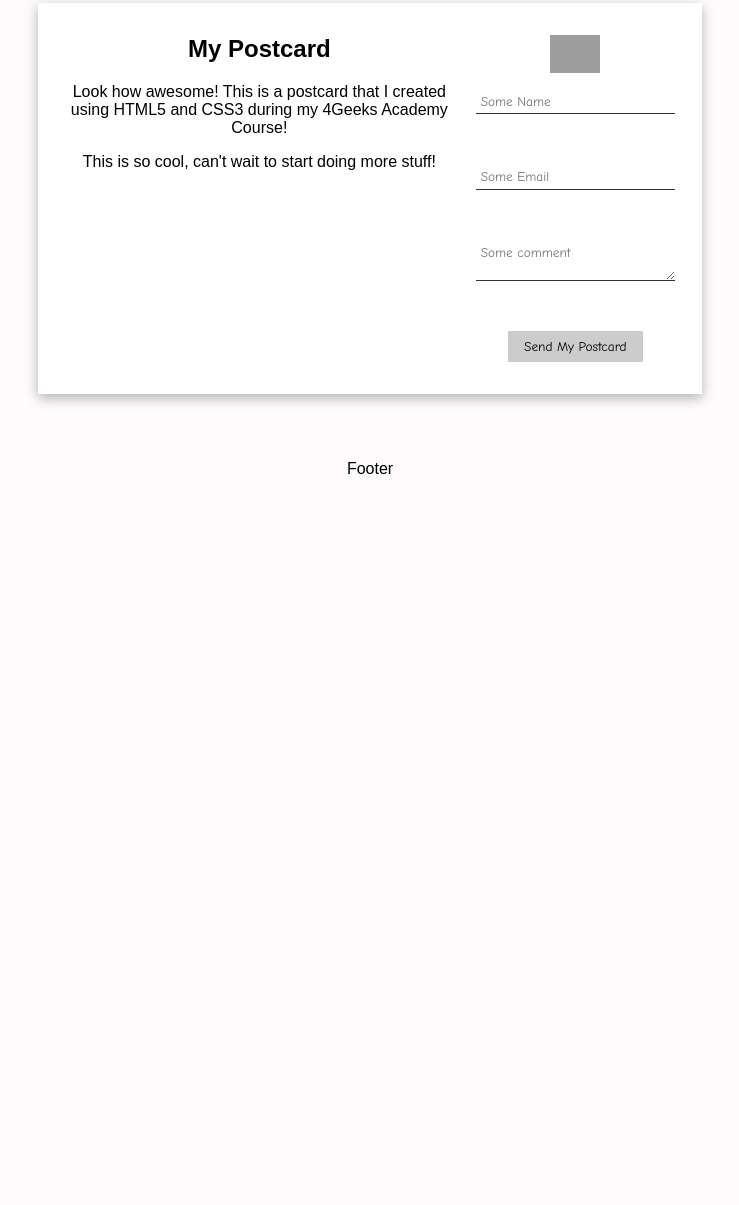
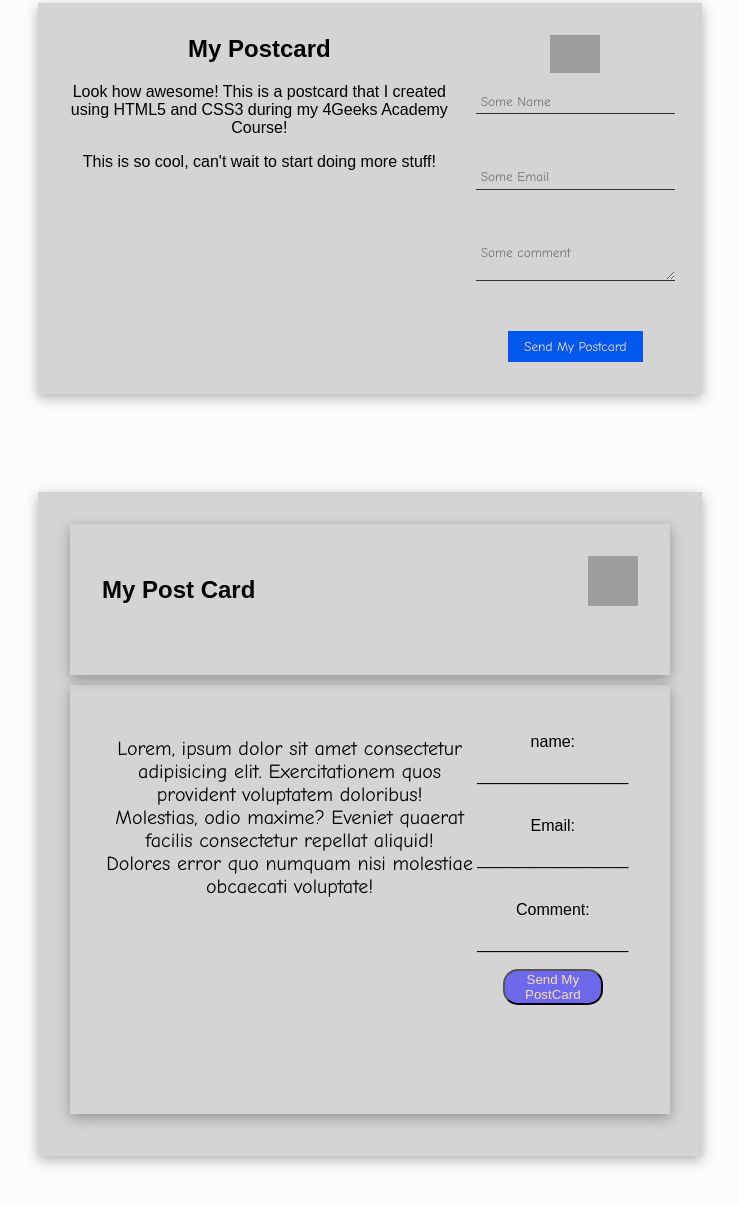
Before and after one commit to Dayloc/Ejemplos-flex-Box, a plain HTML site: page index.html in a window 1280 px wide. Shown: the part 1522-2727 px from the top of the page, without its empty margins (270-1009 px from the left). Before the commit the page ends 2016 px from the top, so only its background shows below. Drawn offline with Linux system fonts and the light colour scheme; grey boxes are pictures that could not be loaded.

Commit message:
Hecho la postCard

```diff
--- a/index.html
+++ b/index.html
@@ -67,7 +67,47 @@
     </section>
 
     <section>
-      <p>Footer</p>
+      <div class="post-contenedor">
+        <div class="head-post">
+          <div class="titulo"><h2>My Post Card</h2></div>
+
+             <img
+             class="logo-img"
+          src=" https://storage.googleapis.com/breathecode-asset-images/5318bde604cf5c915f94897a71b49ab2523101322ea21cb046db1e67c24fa3be.png"
+          alt="Logo"
+        />
+
+        </div>
+
+        <div class="contenido-post">
+          <div class="contenido-izq">
+            <p class="texto-izq">
+              Lorem, ipsum dolor sit amet consectetur adipisicing elit. Exercitationem quos provident voluptatem doloribus!<br> Molestias, odio maxime? Eveniet quaerat facilis consectetur repellat aliquid!<br> Dolores error quo numquam nisi molestiae obcaecati voluptate!
+            </p>
+          </div>
+          <div class="contenido-der">
+            <div>
+              <p>name:</p>
+              <p>_________________</p>
+
+            </div>
+            <div>
+               <p>Email:</p>
+              <p>_________________</p>
+            </div>
+            <div>
+               <p>Comment:</p>
+              <p>_________________</p>
+              <button class="send">Send My PostCard</button>
+            </div>
+          </div>
+        </div>
+
+      </div>
+    </section>
+
+    <section>
+
     </section>
   </body>
 </html>
--- a/styles.css
+++ b/styles.css
@@ -76,7 +76,7 @@ body {
 
 
 .postcard {
-  background: white;
+  background: rgb(213, 211, 211);
   max-width: 600px;
   margin: 3rem auto;
   display: flex;
@@ -120,13 +120,99 @@ body {
 }
 
 .postcard-form button {
-  background: #ccc;
+  background: #0057ed;
   border: none;
   padding: 0.5rem 1rem;
   font-family: 'Comic Sans MS', cursive, sans-serif;
   cursor: pointer;
+  color: wheat;
 }
 
 .postcard-form button:hover {
-  background: #bbb;
+  background: #a994ee;
 }
+/* esta va ha ser mi caja grande*/
+.post-contenedor{
+   background: rgb(213, 211, 211);
+  max-width: 600px;
+  height: 600px;
+  margin: 3rem auto;
+  display: flex;
+  flex-direction: column;
+  padding: 2rem;
+  box-shadow: 0 4px 12px rgba(0,0,0,0.3);
+  margin-bottom: 50px;
+
+}
+/*Este va ha ser mi head*/
+.head-post{
+
+  max-width: 550px;
+  height: 100px;
+ justify-content: space-between;
+  display: flex;
+  padding: 2rem;
+  box-shadow: 0 4px 12px rgba(0,0,0,0.3);
+  margin-bottom: 10px;
+}
+.contenido-post{
+  flex-direction: row;
+
+  max-width: 100%;
+  height: 70%;
+  display: flex;
+  padding: 2rem;
+  box-shadow: 0 4px 12px rgba(0,0,0,0.3);
+  margin-bottom: 10px;
+}
+.footer-post{
+
+  max-width: 550px;
+  height: 100px;
+
+  display: flex;
+  padding: 2rem;
+  box-shadow: 0 4px 12px rgba(0,0,0,0.3);
+  margin-bottom: 10px;
+}
+.contenido-izq{
+  width: 70%;
+}
+.contenido-der{
+  width: 30%;
+  display: flex;
+  flex-direction: column;
+  align-items: start;
+}
+
+.send{
+  border-radius: 15px;
+  background: rgb(109, 105, 234);
+  width: 100px;
+color: wheat;}
+
+.texto-izq{
+  font-family: 'Comic Sans MS', cursive, sans-serif;
+  font-size: 20px;
+  color: black;
+}
+.tituo{
+  font-family: 'Comic Sans MS', cursive, sans-serif;
+  font-size: 30px;
+  color: black;
+  width: 100%  ;
+  align-self: center;
+}
+.logo{
+  width: 30%;
+  height: 100px;
+  border-radius: 50%;
+  align-items: end;
+}
+.logo-img{
+  width: 50px;
+  height: 50px;
+  align-self: flex-center;
+
+  container: cover;
+}
```
